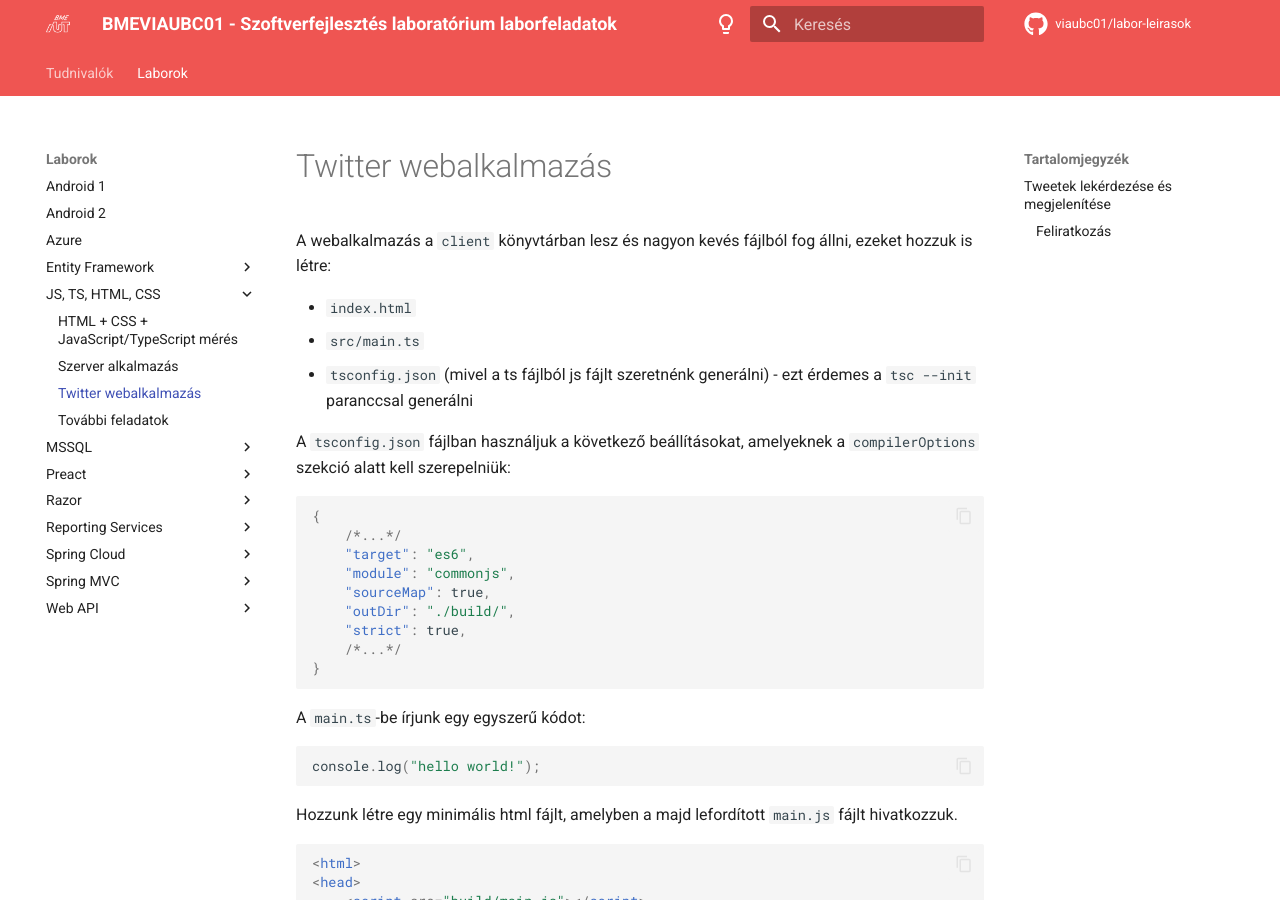
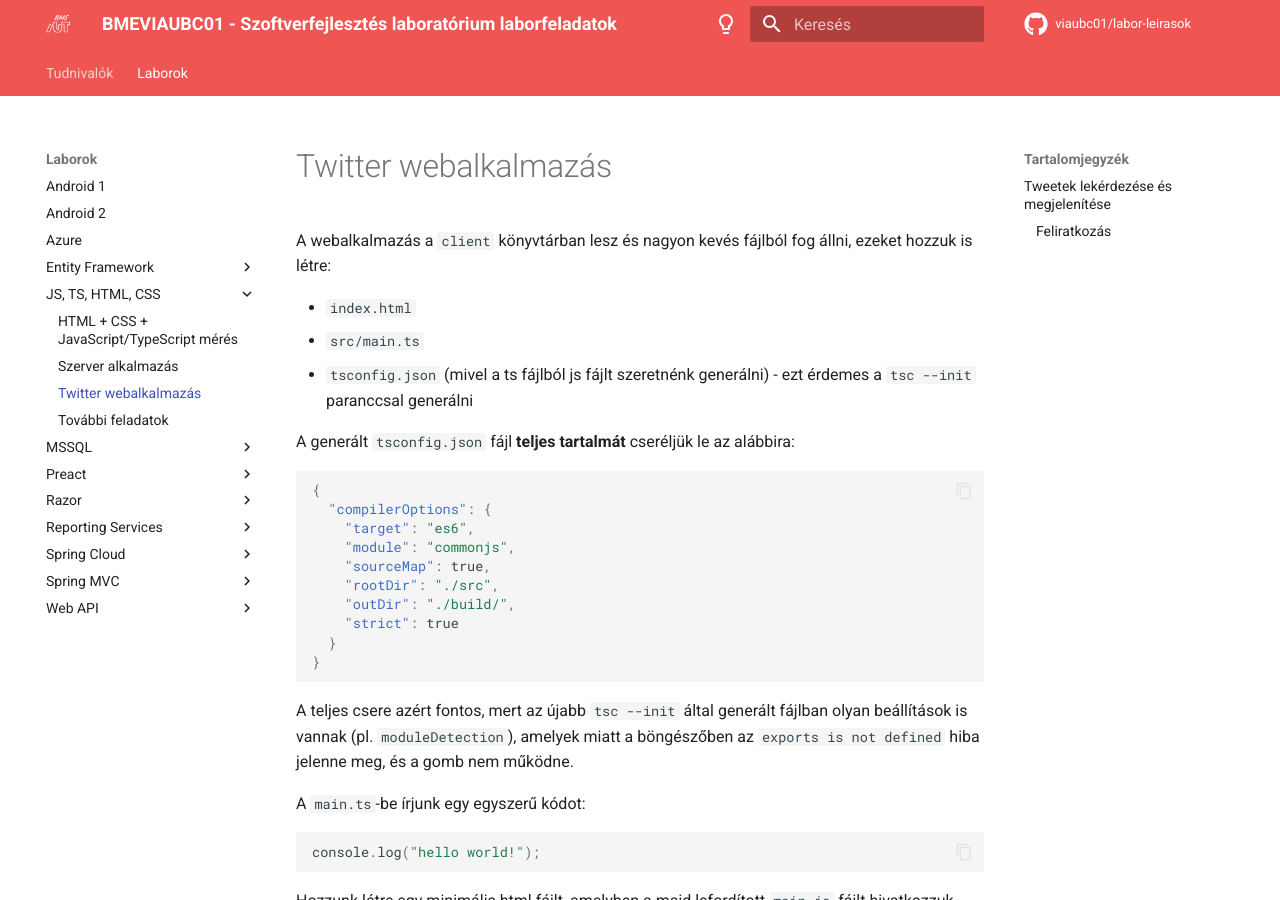
Before and after one commit to VIAUBC01/labor-leirasok, an MkDocs documentation site: the page built from docs/laborok/JS_TS_HTML_CSS/Feladat-2.md, in a window 1280 px wide and 900 px high. Built offline with MkDocs 1.6.1 and Material for MkDocs 9.7.7, drawn with Linux system fonts in a browser that asks for light colours; comment, search, counter and statistics services are not loaded.

Commit message:
Fix tsconfig setup and missing import in JS/TS lab

````diff
--- a/docs/laborok/JS_TS_HTML_CSS/Feladat-2.md
+++ b/docs/laborok/JS_TS_HTML_CSS/Feladat-2.md
@@ -6,19 +6,22 @@
 * `src/main.ts`
 * `tsconfig.json` (mivel a ts fájlból js fájlt szeretnénk generálni) - ezt érdemes a `tsc --init` paranccsal generálni
 
-A `tsconfig.json` fájlban használjuk a következő beállításokat, amelyeknek a `compilerOptions` szekció alatt kell szerepelniük:
+A generált `tsconfig.json` fájl **teljes tartalmát** cseréljük le az alábbira:
 
 ```json
 {
-    /*...*/
+  "compilerOptions": {
     "target": "es6",
     "module": "commonjs",
     "sourceMap": true,
+    "rootDir": "./src",
     "outDir": "./build/",
-    "strict": true,
-    /*...*/
+    "strict": true
+  }
 }
 ```
+
+A teljes csere azért fontos, mert az újabb `tsc --init` által generált fájlban olyan beállítások is vannak (pl. `moduleDetection`), amelyek miatt a böngészőben az `exports is not defined` hiba jelenne meg, és a gomb nem működne.
 
 A `main.ts`-be írjunk egy egyszerű kódot:
 
````
Also changed, not shown: docs/laborok/JS_TS_HTML_CSS/Feladat-1.md (+5 -1 lines).
